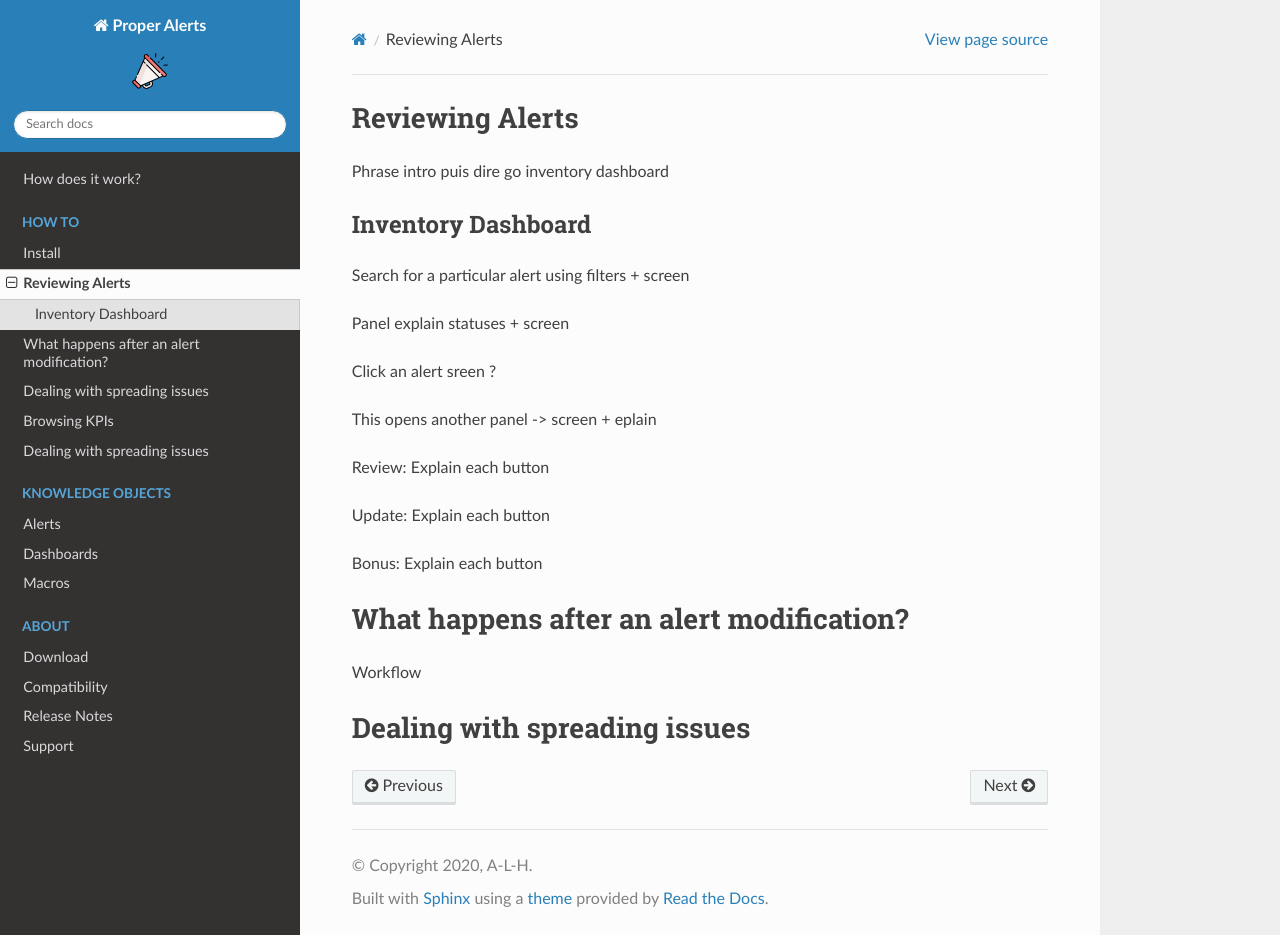
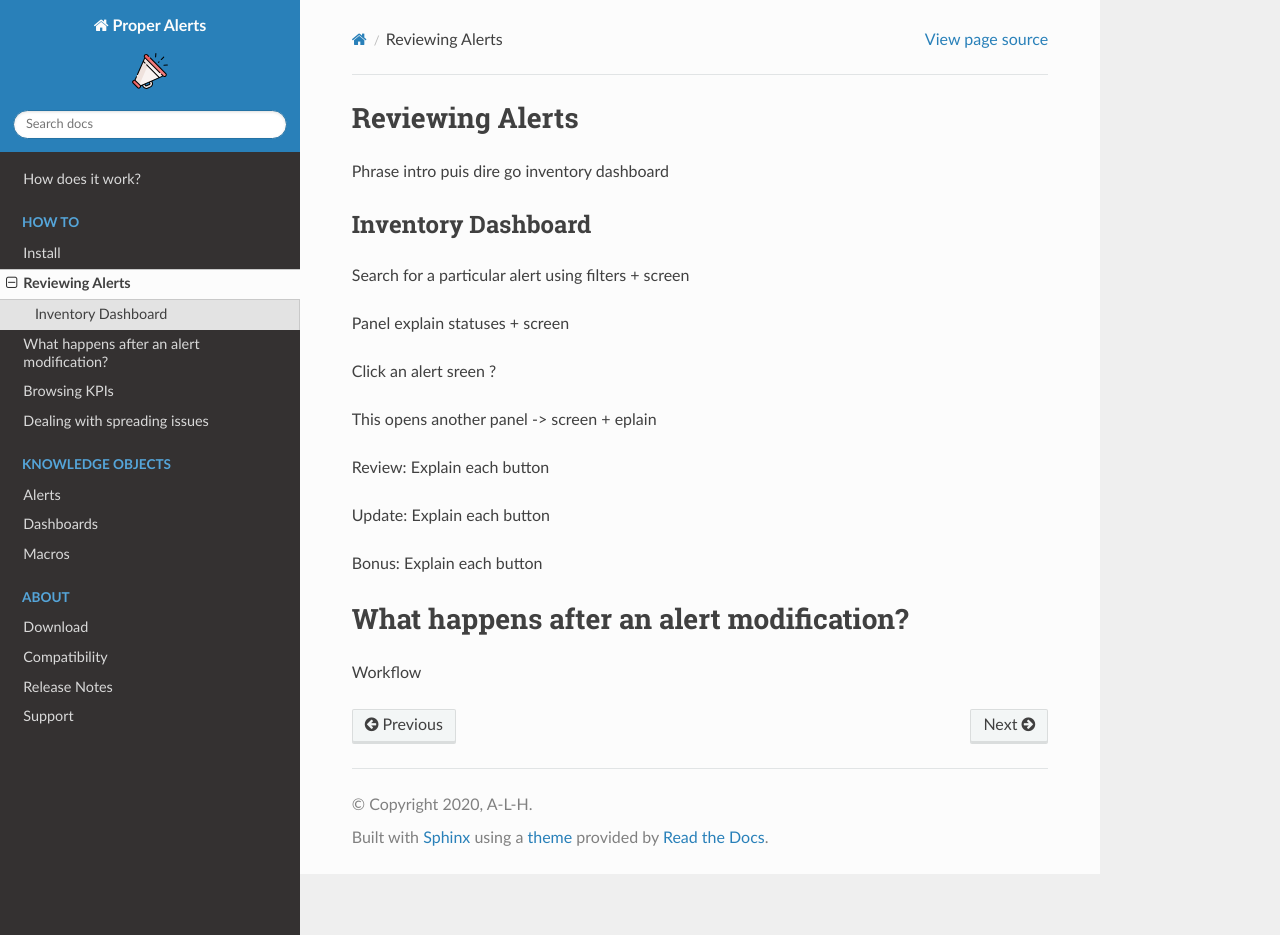
Before and after one commit to a-l-h/splunk-app-proper-alerts, a Sphinx documentation site: the page built from doc/review.rst, in a window 1280 px wide and 935 px high. Built offline with Sphinx 7.4.7 and the Read the Docs theme 2.0.0, drawn with Linux system fonts in a browser that asks for light colours.

Commit message:
Update review.rst

```diff
--- a/doc/review.rst
+++ b/doc/review.rst
@@ -24,6 +24,3 @@ What happens after an alert modification?
 -----------------------------------------
 
 Workflow
-
-Dealing with spreading issues
------------------------------
```
